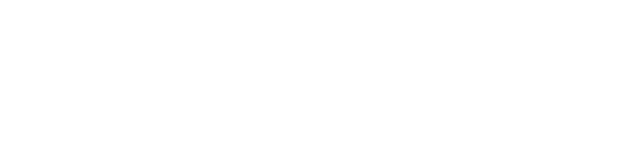
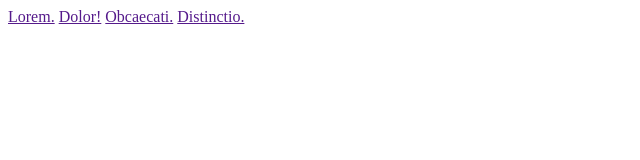
Before and after one commit to miky116/tutorial-github, a plain HTML site: page index.html in a window 1280 px wide. Shown: the whole page, without its empty margins (0-640 px from the left). Drawn offline with Linux system fonts and the light colour scheme.

Commit message:
se agrego selector

```diff
--- a/index.html
+++ b/index.html
@@ -4,9 +4,14 @@
     <meta charset="UTF-8">
     <meta name="viewport" content="width=device-width, initial-scale=1.0">
     <meta http-equiv="X-UA-Compatible" content="ie=edge">
-    <title>Document</title>
+    <title>Git</title>
 </head>
 <body>
-
+    <nav>
+        <a href="">Lorem.</a>
+        <a href="">Dolor!</a>
+        <a href="">Obcaecati.</a>
+        <a href="">Distinctio.</a>
+    </nav>
 </body>
 </html>
```
